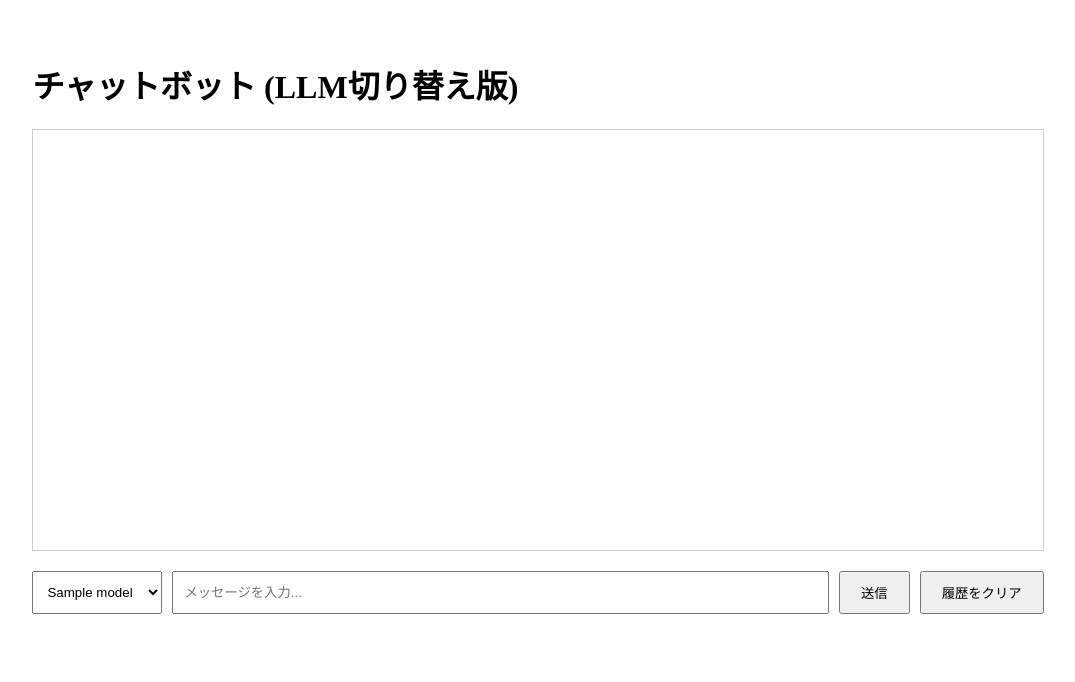
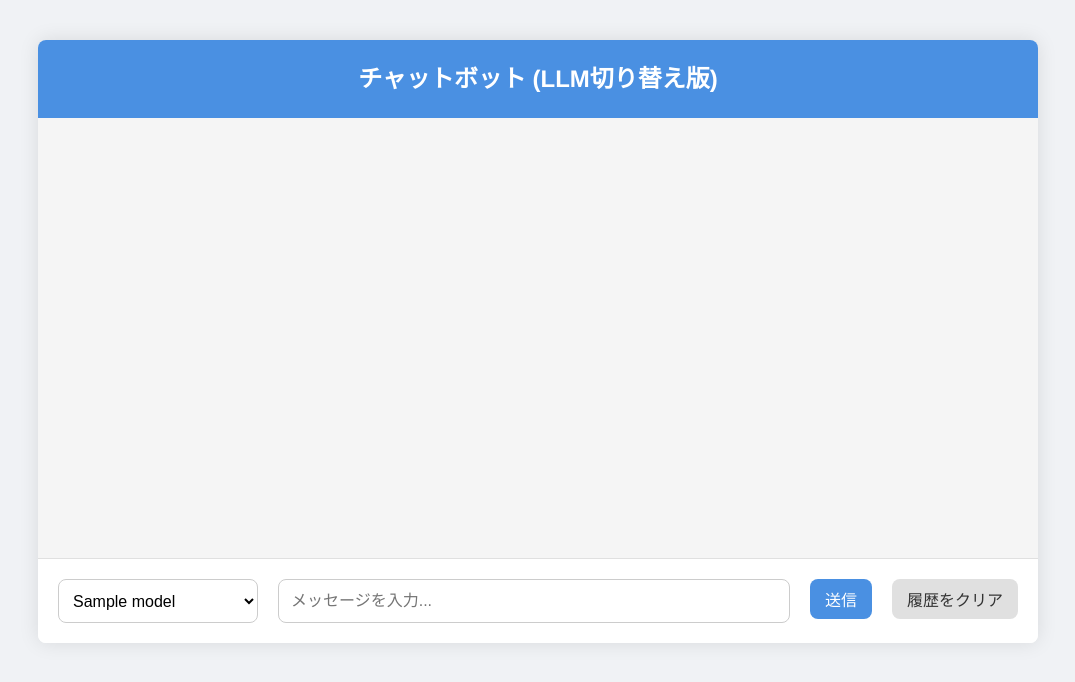
Before and after one commit to CaCC-Lab/workplace-roleplay, a Flask app: template templates/index.html in a window 1280 px wide. Shown: the top 682 px of the page, without its empty margins (102-1177 px from the left). Run offline with Flask 2, Linux system fonts and the light colour scheme; the template is opened without the code that fills it: most values are stand-ins (such as "Sample title", 1, 10 or a date in 2020).

```diff
--- a/static/style.css
+++ b/static/style.css
@@ -0,0 +1,170 @@
+:root {
+    --primary-color: #4a90e2;
+    --secondary-color: #f5f5f5;
+    --text-color: #333;
+    --border-radius: 8px;
+    --transition: all 0.3s ease;
+}
+
+body {
+    font-family: 'Helvetica Neue', Arial, sans-serif;
+    line-height: 1.6;
+    color: var(--text-color);
+    background-color: #f0f2f5;
+    margin: 0;
+    padding: 0;
+}
+
+#chat-container {
+    max-width: 1000px;
+    margin: 40px auto;
+    background-color: #fff;
+    box-shadow: 0 0 20px rgba(0, 0, 0, 0.1);
+    border-radius: var(--border-radius);
+    overflow: hidden;
+}
+
+h1 {
+    background-color: var(--primary-color);
+    color: white;
+    padding: 20px;
+    margin: 0;
+    font-size: 24px;
+    text-align: center;
+}
+
+#chat-messages {
+    height: 400px;
+    overflow-y: auto;
+    padding: 20px;
+    background-color: var(--secondary-color);
+}
+
+#input-container {
+    display: flex;
+    padding: 20px;
+    background-color: white;
+    border-top: 1px solid #e0e0e0;
+    gap: 10px;
+}
+
+#model-select {
+    width: 200px;
+    flex-shrink: 0;
+    padding: 10px;
+    border: 1px solid #ccc;
+    border-radius: var(--border-radius);
+    font-size: 16px;
+    margin-right: 10px;
+    background-color: white;
+    transition: var(--transition);
+}
+
+#model-select:focus {
+    outline: none;
+    border-color: var(--primary-color);
+}
+
+#message-input {
+    flex-grow: 1;
+    min-width: 300px;
+    padding: 12px;
+    border: 1px solid #ccc;
+    border-radius: var(--border-radius);
+    font-size: 16px;
+    transition: var(--transition);
+}
+
+#message-input:focus {
+    outline: none;
+    border-color: var(--primary-color);
+    box-shadow: 0 0 0 2px rgba(74, 144, 226, 0.2);
+}
+
+button {
+    padding: 10px 20px;
+    border: none;
+    border-radius: var(--border-radius);
+    font-size: 16px;
+    cursor: pointer;
+    transition: var(--transition);
+    height: 40px;
+    display: inline-flex;
+    align-items: center;
+    justify-content: center;
+    white-space: nowrap;
+    min-width: max-content;
+    padding: 0 15px;
+}
+
+#send-button {
+    background-color: var(--primary-color);
+    color: white;
+    margin-left: 10px;
+}
+
+#send-button:hover {
+    background-color: #3a7bc8;
+}
+
+#clear-button {
+    background-color: #e0e0e0;
+    color: var(--text-color);
+    margin-left: 10px;
+}
+
+#clear-button:hover {
+    background-color: #d0d0d0;
+}
+
+.message {
+    background-color: white;
+    border-radius: var(--border-radius);
+    padding: 10px 15px;
+    margin-bottom: 10px;
+    box-shadow: 0 1px 2px rgba(0, 0, 0, 0.1);
+    animation: fadeIn 0.3s ease-out;
+}
+
+.user-message {
+    background-color: #e7f3ff;
+    align-self: flex-end;
+}
+
+.bot-message {
+    background-color: white;
+    align-self: flex-start;
+}
+
+@keyframes fadeIn {
+    from { opacity: 0; transform: translateY(10px); }
+    to { opacity: 1; transform: translateY(0); }
+}
+
+@media (max-width: 600px) {
+    #chat-container {
+        margin: 0;
+        height: 100vh;
+        border-radius: 0;
+    }
+
+    #input-container {
+        flex-wrap: wrap;
+        gap: 10px;
+    }
+
+    #model-select {
+        width: 100%;
+        margin-right: 0;
+    }
+
+    #message-input {
+        width: 100%;
+        margin-bottom: 0;
+    }
+
+    #send-button, #clear-button {
+        flex: 0 1 auto;
+        min-width: auto;
+    }
+}
--- a/templates/index.html
+++ b/templates/index.html
@@ -1,48 +1,16 @@
 <!DOCTYPE html>
-<html>
+<html lang="ja">
 <head>
+    <meta charset="UTF-8">
+    <meta name="viewport" content="width=device-width, initial-scale=1.0">
     <title>チャットボット (LLM切り替え版)</title>
-    <style>
-        /* 必要に応じて外部CSSやframeworkを導入してもよい */
-        #chat-container {
-            width: 80%;
-            margin: 20px auto;
-            padding: 20px;
-        }
-        #chat-messages {
-            height: 400px;
-            border: 1px solid #ccc;
-            overflow-y: auto;
-            margin-bottom: 20px;
-            padding: 10px;
-        }
-        #input-container {
-            display: flex;
-            gap: 10px;
-            margin-bottom: 10px;
-        }
-        #message-input {
-            flex-grow: 1;
-            padding: 10px;
-        }
-        #model-select {
-            padding: 10px;
-            min-width: 130px;
-        }
-        #send-button, #clear-button {
-            padding: 10px 20px;
-        }
-        p {
-            margin: 5px 0;
-        }
-    </style>
+    <link rel="stylesheet" href="../static/style.css">
 </head>
 <body>
     <div id="chat-container">
         <h1>チャットボット (LLM切り替え版)</h1>
         <div id="chat-messages"></div>
         <div id="input-container">
-            <!-- サーバから渡された "models" を使用 -->
             <select id="model-select">
                 {% for model in models %}
                     <option value="{{ model }}">{{ model }}</option>
@@ -75,9 +43,8 @@
 
             if (!message) return;
 
-            displayMessage('ユーザー: ' + message);
+            displayMessage('ユーザー: ' + message, 'user-message');
 
-            // /api/chat にPOST
             fetch('/api/chat', {
                 method: 'POST',
                 headers: {
@@ -90,19 +57,20 @@
             })
             .then(res => res.json())
             .then(data => {
-                displayMessage('ボット: ' + data.response);
+                displayMessage('ボット: ' + data.response, 'bot-message');
             })
             .catch(error => {
                 console.error('Error:', error);
-                displayMessage('エラーが発生しました');
+                displayMessage('エラーが発生しました', 'bot-message');
             });
 
             messageInput.value = '';
         }
 
-        function displayMessage(text) {
-            const messageElem = document.createElement('p');
+        function displayMessage(text, className) {
+            const messageElem = document.createElement('div');
             messageElem.textContent = text;
+            messageElem.className = `message ${className}`;
             chatMessages.appendChild(messageElem);
             chatMessages.scrollTop = chatMessages.scrollHeight;
         }
@@ -110,7 +78,6 @@
         function clearChat() {
             const selectedModel = modelSelect.value;
 
-            // /api/clear_history にPOST
             fetch('/api/clear_history', {
                 method: 'POST',
                 headers: {
@@ -124,14 +91,14 @@
             .then(data => {
                 if (data.status === "success") {
                     chatMessages.innerHTML = '';
-                    displayMessage('会話履歴がクリアされました');
+                    displayMessage('会話履歴がクリアされました', 'bot-message');
                 } else {
-                    displayMessage('エラー: ' + data.message);
+                    displayMessage('エラー: ' + data.message, 'bot-message');
                 }
             })
             .catch(error => {
                 console.error('Error:', error);
-                displayMessage('エラーが発生しました');
+                displayMessage('エラーが発生しました', 'bot-message');
             });
         }
     </script>
```
Also changed, not shown: 3 other files.
